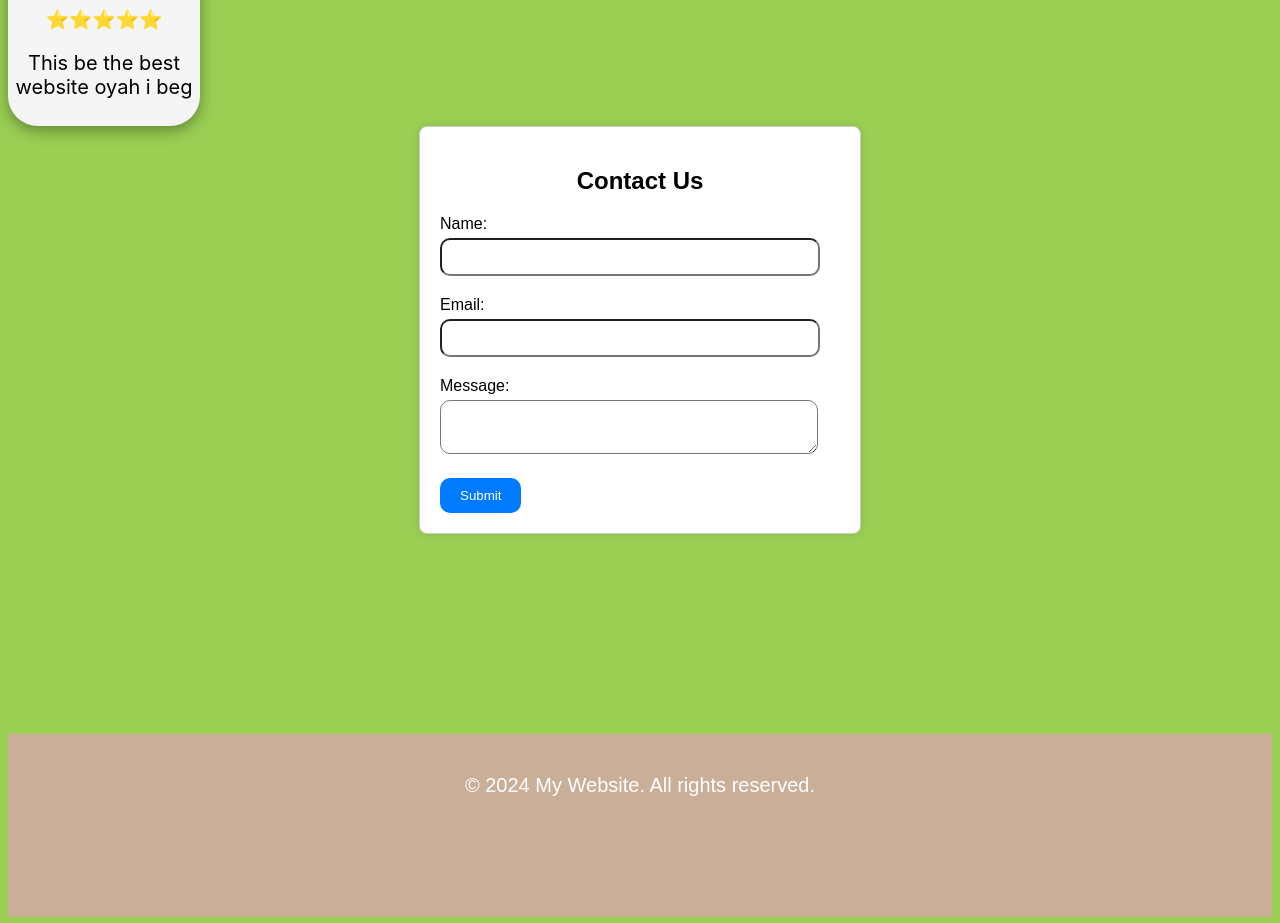
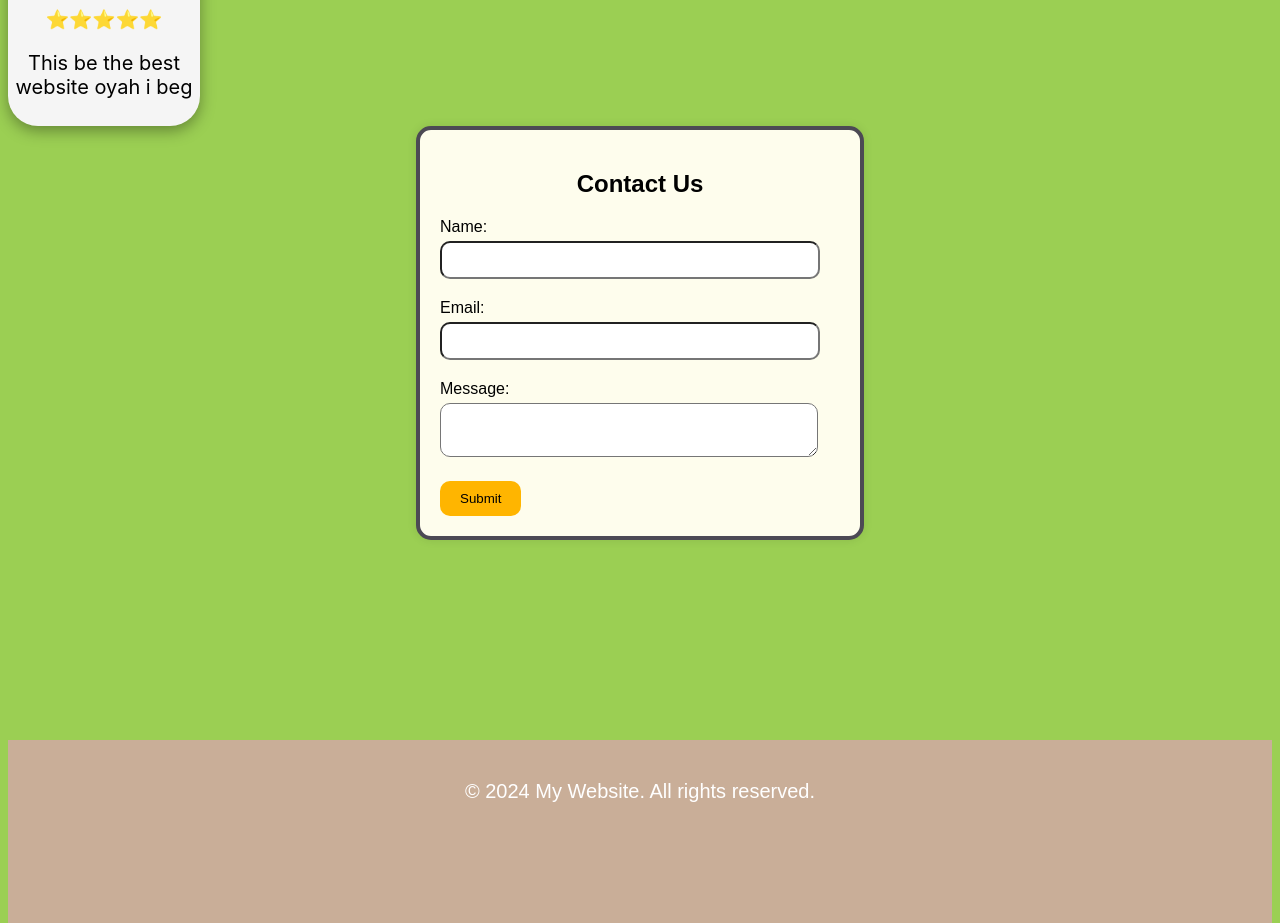
Before and after one commit to Zuribaby/ma.recipe.book.website, a React (Create React App) app: page / in a window 1280 px wide. Shown: the part 3040-3963 px from the top of the page. Built offline with nearby package versions, Linux system fonts and the light colour scheme; a web font is replaced by a local one.

Commit message:
contact form styling

```diff
--- a/src/css/ContactForm.css
+++ b/src/css/ContactForm.css
@@ -5,10 +5,11 @@
   margin: 0 auto;
   padding: 20px;
   border: 1px solid #ccc;
-  border-radius: 8px;
+  border-radius: 15px;
   box-shadow: 0 0 10px rgba(0, 0, 0, 0.1);
   color: black;
-  background-color: white;
+  background-color: #FEFDED;
+  border: 4px solid #4C4954;
 }
 
 .contact-form-box h2 {
@@ -39,8 +40,8 @@ textarea {
 
 button {
   padding: 10px 20px;
-  background-color: #007bff;
-  color: #fff;
+  background-color: #ffb500;
+  color: black;
   border: none;
   cursor: pointer;
   border-radius: 10px;
```
